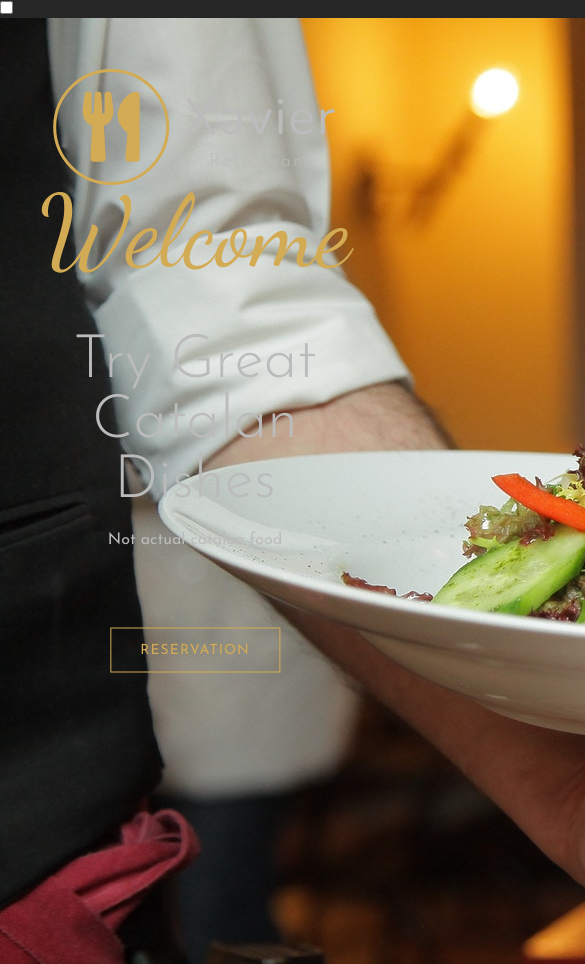
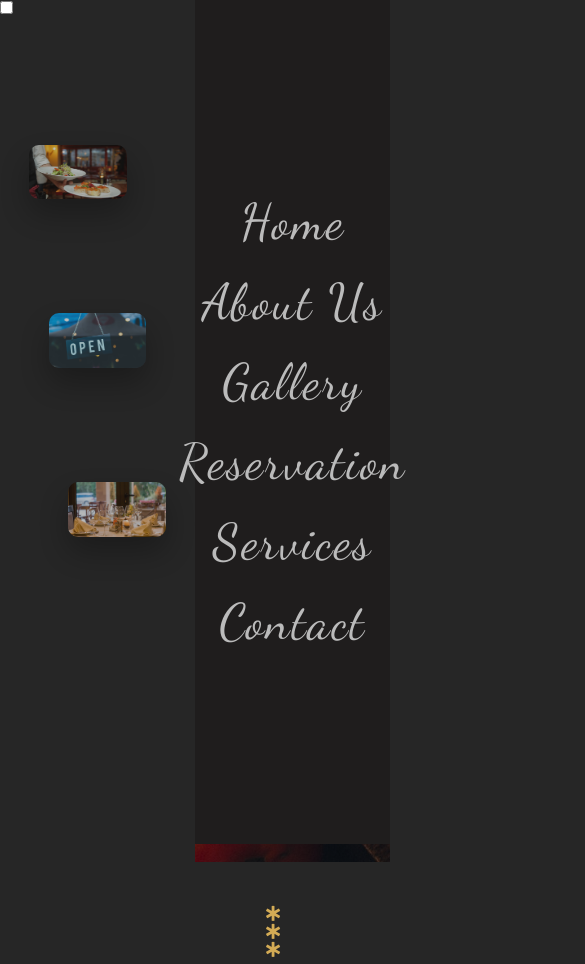
Before and after one commit to feixes/restaurant-page, a website: page index.html in a window 390 px wide. Shown: the top 964 px of the page, 585 px wide, since content can reach past the window. Drawn offline with nearby package versions, Linux system fonts and the light colour scheme.

Commit message:
navbar styles done - TODO hamburger menu

```diff
--- a/index.html
+++ b/index.html
@@ -31,7 +31,7 @@
         <div class="navbar-navigation-left">
           <img src="images/nav-img-1.jpeg" alt="" class="left-img left-img-1" />
           <img src="images/nav-img-2.jpeg" alt="" class="left-img left-img-2" />
-          <img src="images/nav-img-2.jpeg" alt="" class="left-img left-img-3" />
+          <img src="images/nav-img-3.jpeg" alt="" class="left-img left-img-3" />
         </div>
         <div class="navbar-navigation-right">
           <ul class="nav-list">
--- a/scss/_layout.scss
+++ b/scss/_layout.scss
@@ -1,3 +1,74 @@
+.navbar {
+  position: relative;
+  z-index: 200;
+
+  &-navigation {
+    display: flex;
+
+    &-left {
+      width: 50vw;
+      height: 100vh;
+      background-color: $color-dark;
+      position: fixed;
+      left: 0;
+
+      .left-img {
+        width: 50%;
+        position: absolute;
+        box-shadow: 0 15px 30px rgba($color-black, 0.4);
+        opacity: 0.7;
+        border-radius: 10px;
+      }
+
+      .left-img-1 {
+        top: 15%;
+        left: 15%;
+      }
+      .left-img-2 {
+        top: 35%;
+        left: 25%;
+      }
+      .left-img-3 {
+        top: 55%;
+        left: 35%;
+      }
+    }
+
+    &-right {
+      width: 50vw;
+      height: 100vh;
+      background-color: #1f1d1d;
+      position: fixed;
+      top: 0;
+      right: 0;
+      @include flex-layout;
+
+      .nav-list {
+        &-item {
+          list-style: none;
+        }
+
+        &-link {
+          font-family: $font-dancingScript;
+          font-size: 50px;
+          @include textStyles(capitalize);
+          color: $color-secondary;
+          text-decoration: none;
+          display: block;
+          margin: 20px;
+          text-align: center;
+          transition: all 0.5s;
+
+          &:hover {
+            color: $color-primary;
+            letter-spacing: 4px;
+          }
+        }
+      }
+    }
+  }
+}
+
 .header {
   width: 100%;
   height: 100vh;
```
Also changed, not shown: css/main.css.
